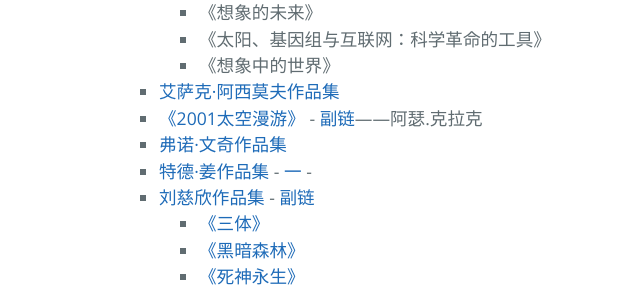
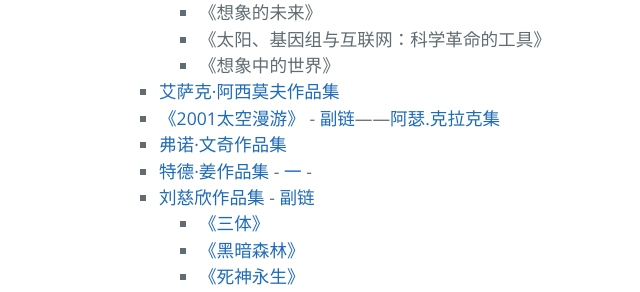
Before and after one commit to AmbroseRen/test, a Jekyll site: the page built from Library/BookListsOne.md, in a window 1280 px wide and 900 px high, scrolled down 4546 px. Shown: the part 154-446 px from the top of the window, without its empty margins (185-825 px from the left). Built offline with Jekyll 4.4.1, drawn with Linux system fonts in a browser that asks for light colours; our own code applies the rules of GitHub Pages for plain Markdown files; the repository's description, which GitHub fills in, is left out.

Commit message:
Update BookListsOne.md

```diff
--- a/Library/BookListsOne.md
+++ b/Library/BookListsOne.md
@@ -252,7 +252,7 @@
                         </ul>
                     </li>
                     <li><a href="https://www.kanunu8.com/files/writer/448.html">艾萨克·阿西莫夫作品集</a></li>
-                    <li><a href="https://www.kanunu8.com/book3/6422/">《2001太空漫游》</a> - <a href="https://www.cbxs.net/kehuan/3729/">副链</a>——阿瑟.克拉克</li>
+                    <li><a href="https://www.kanunu8.com/book3/6422/">《2001太空漫游》</a> - <a href="https://www.cbxs.net/kehuan/3729/">副链</a>——<a href="https://www.kanunu8.com/files/writer/1651.html">阿瑟.克拉克集</a></li>
 		    <li><a href="https://www.kanunu8.com/files/writer/6451.html">弗诺·文奇作品集</a></li>
                     <li><a href="https://www.kanunu8.com/files/writer/6445.html">特德·姜作品集</a> - <a href="https://www.yooread.net/writer/1904/">一</a> - <a href=""></a></li>
 		    <li><a href="http://liucixin.zuopinj.com/">刘慈欣作品集</a> - <a href="https://www.51shucheng.net/zuojia/liucixin">副链</a>
```
